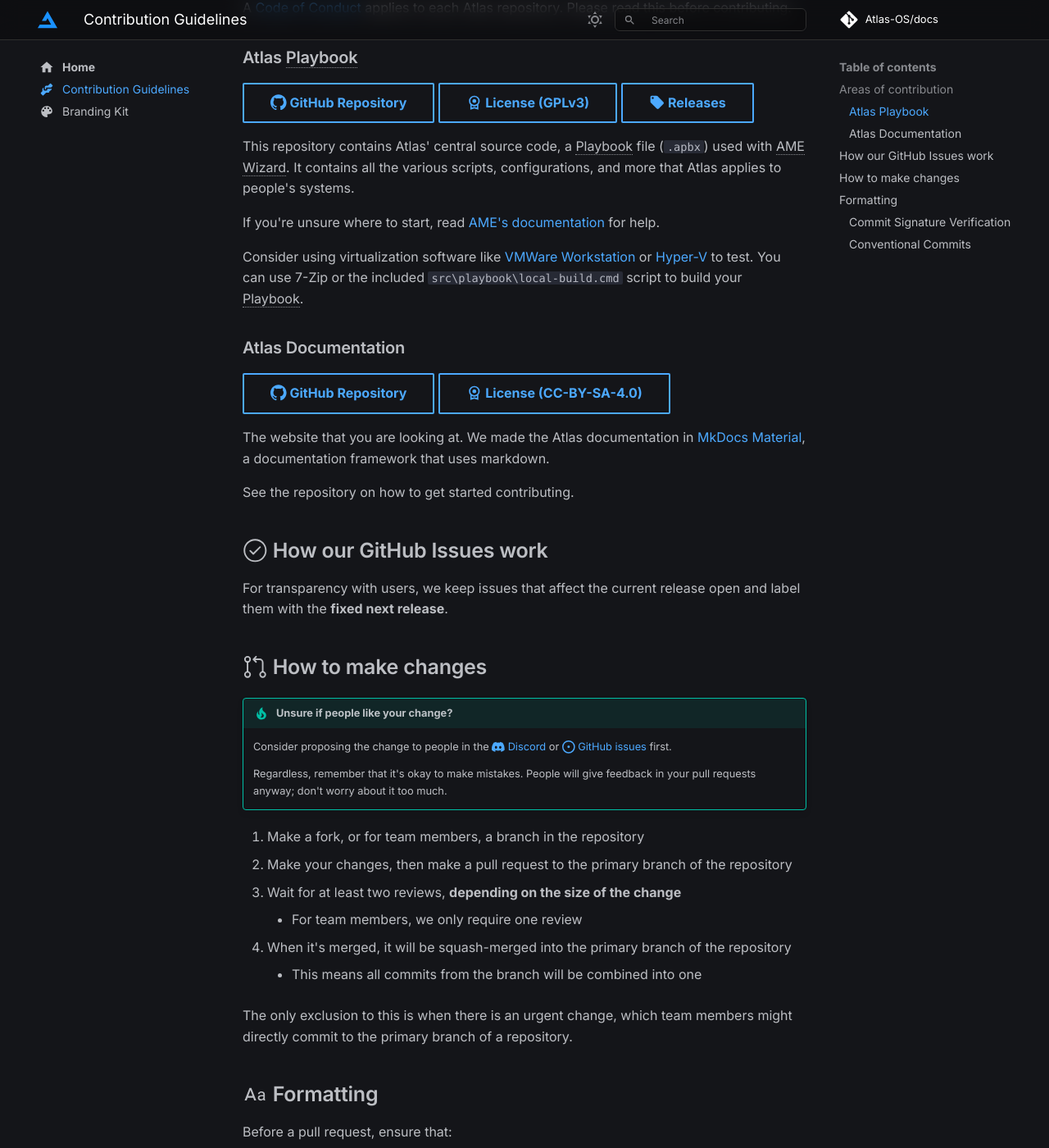
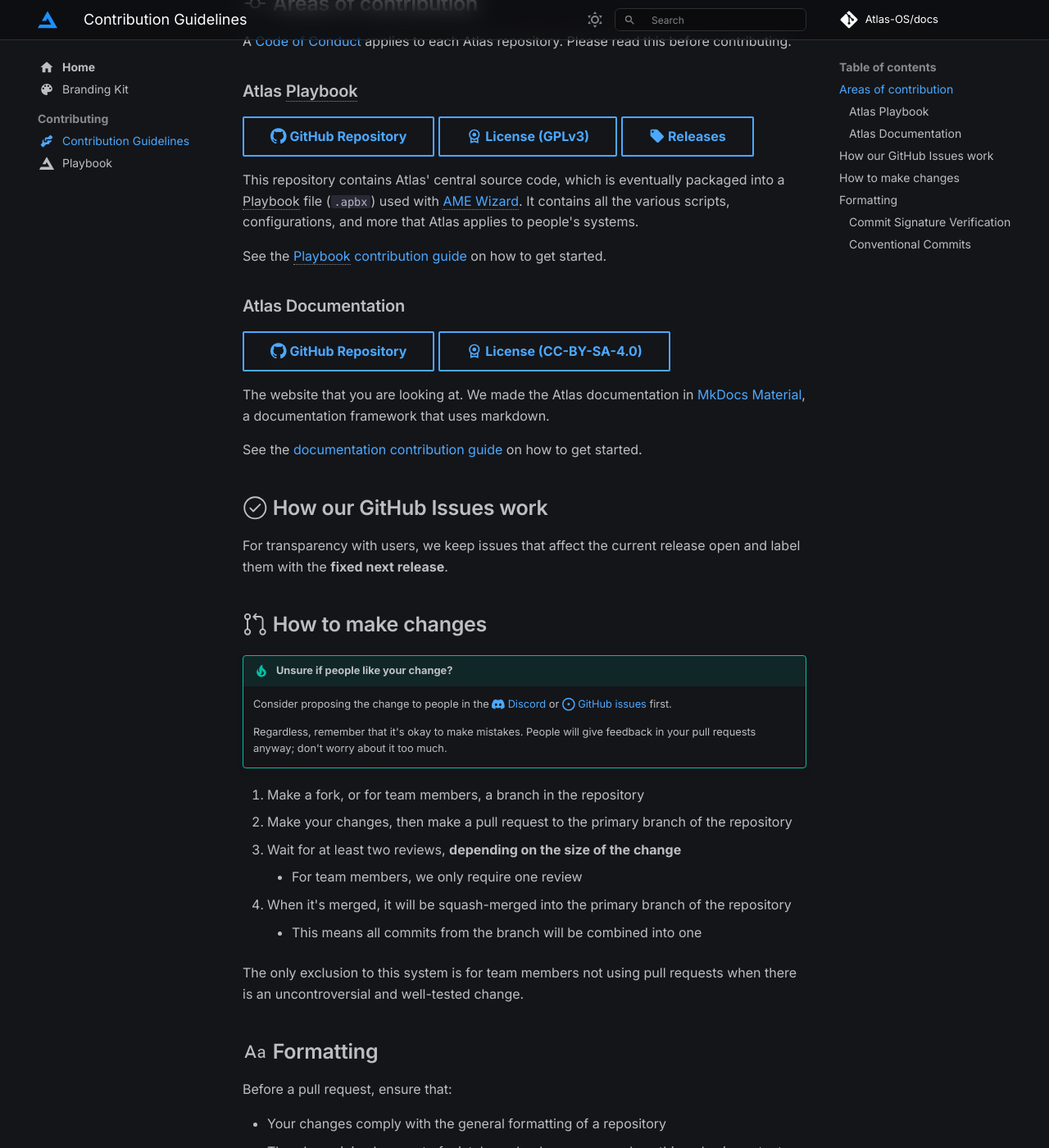
Before and after one commit to Atlas-OS/docs, an MkDocs documentation site: the page built from docs/contributing/contribution-guidelines.md, in a window 1280 px wide and 1400 px high, scrolled down 442 px. Shown: the whole window at 82% size. Built offline with MkDocs 1.6.1 and Material for MkDocs 9.7.7, drawn with Linux system fonts in a browser that asks for light colours; some web fonts are replaced; comment, search, counter and statistics services are not loaded.

Commit message:
contribute section, Playbook page, elaborate on PRs

```diff
--- a/docs/contributions.md
+++ b/docs/contributing/contribution-guidelines.md
@@ -19,11 +19,9 @@ A [Code of Conduct](https://github.com/Atlas-OS/.github/blob/main/profile/CODE_O
 [:material-license: License (GPLv3)](https://github.com/Atlas-OS/Atlas/blob/main/LICENSE){ .md-button }
 [:material-tag: Releases](https://github.com/Atlas-OS/Atlas/releases){ .md-button }
 
-This repository contains Atlas' central source code, a Playbook file (`.apbx`) used with AME Wizard. It contains all the various scripts, configurations, and more that Atlas applies to people's systems.
+This repository contains Atlas' central source code, which is eventually packaged into a Playbook file (`.apbx`) used with [AME Wizard](https://ameliorated.io/). It contains all the various scripts, configurations, and more that Atlas applies to people's systems.
 
-If you're unsure where to start, read [AME's documentation](https://docs.ameliorated.io/developers.html) for help.
-
-Consider using virtualization software like [VMWare Workstation](https://www.vmware.com/products/desktop-hypervisor.html) or [Hyper-V](https://learn.microsoft.com/en-us/virtualization/hyper-v-on-windows/quick-start/enable-hyper-v) to test. You can use 7-Zip or the included `src\playbook\local-build.cmd` script to build your Playbook.
+See the [Playbook contribution guide](playbook.md) on how to get started.
 
 ### Atlas Documentation
 
@@ -32,7 +30,7 @@ Consider using virtualization software like [VMWare Workstation](https://www.vmw
 
 The website that you are looking at. We made the Atlas documentation in [MkDocs Material](https://squidfunk.github.io/mkdocs-material/), a documentation framework that uses markdown.
 
-See the repository on how to get started contributing.
+See the [documentation contribution guide](documentation.md) on how to get started.
 
 ## :octicons-issue-closed-24: How our GitHub Issues work
 
@@ -53,7 +51,7 @@ For transparency with users, we keep issues that affect the current release open
 1. When it's merged, it will be squash-merged into the primary branch of the repository
 	- This means all commits from the branch will be combined into one
 
-The only exclusion to this is when there is an urgent change, which team members might directly commit to the primary branch of a repository.
+The only exclusion to this system is for team members not using pull requests when there is an uncontroversial and well-tested change.
 
 ## :material-format-letter-case: Formatting
 
--- a/mkdocs.insiders.yml
+++ b/mkdocs.insiders.yml
@@ -37,6 +37,9 @@ plugins:
   # https://github.com/mkdocs/mkdocs-redirects
   - redirects:
       redirect_maps:
+          # Contributions was turned into a section
+        'contributions.md': 'contributing/contribution-guidelines.md'
+
           # Renamed Atlas folders
         'getting-started/post-installation/atlas-folder/configuration.md': 'getting-started/post-installation/atlas-folder/general-configuration.md'
         'getting-started/post-installation/atlas-folder/optional-tweaks.md': 'getting-started/post-installation/atlas-folder/interface-tweaks.md'
--- a/mkdocs.yml
+++ b/mkdocs.yml
@@ -21,8 +21,10 @@ copyright: >
 nav:
   - Home:
     - Home: index.md
-    - Contribution Guidelines: contributions.md
     - Branding Kit: branding.md
+    - Contributing:
+      - Contribution Guidelines: contributing/contribution-guidelines.md
+      - Playbook: contributing/playbook.md
 
   - Getting Started:
     - Installation: getting-started/installation.md
```
Also changed, not shown: docs/contributing/playbook.md (added, +113 -0 lines), docs/faq-and-troubleshooting/common-questions/testing-nightly-builds.md (+6 -2 lines), docs/index.md (+2 -2 lines), docs/assets/images/hyperv-manager.png (added), docs/assets/images/vmware-workstation.png (added), overrides/.icons/custom/atlas.svg (added), overrides/.icons/custom/vmware-workstation.svg (added).
